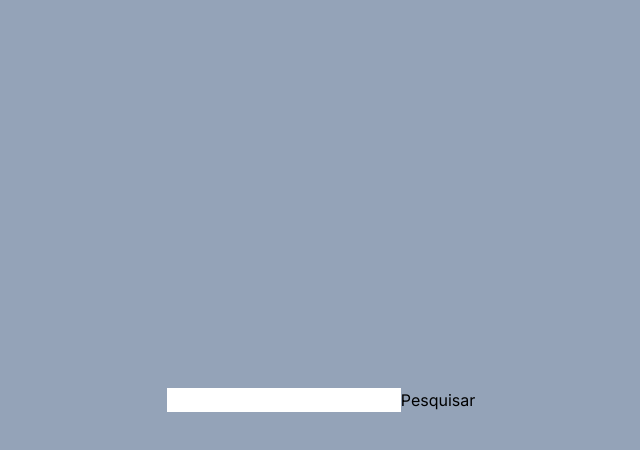
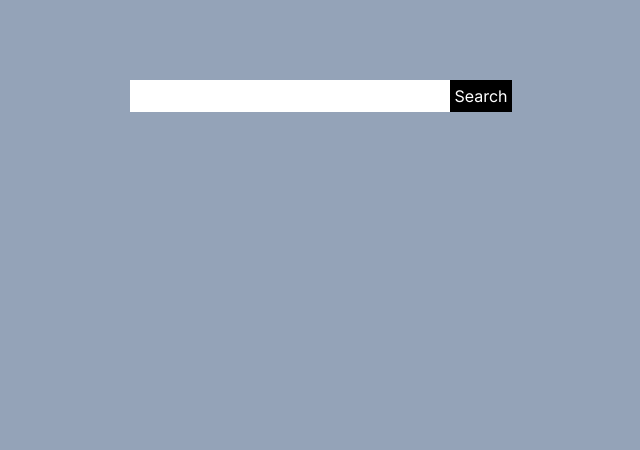
Before and after one commit to includeDaniel/ecommerce-search, a Next.js app: page / in a window 1280 px wide. Shown: the top 450 px of the page, without its empty margins (319-959 px from the left). Built offline with nearby package versions, Linux system fonts and the light colour scheme.

Commit message:
adding css

```diff
--- a/src/app/page.tsx
+++ b/src/app/page.tsx
@@ -5,7 +5,7 @@ import "../css/global.css";
 
 export default function Home() {
     return (
-        <div className="w-full flex items-center justify-center flex-col min-h-screen max-h-max bg-slate-400">
+        <div className="w-full flex items-center pt-20 flex-col min-h-screen max-h-max bg-slate-400">
             <Input />
         </div>
     );
--- a/src/components/Input.tsx
+++ b/src/components/Input.tsx
@@ -1,10 +1,8 @@
 export const Input = () => {
     return (
-        <>
-            <div>
-                <input type="textddd" />
-                <button>Pesquisar</button>
-            </div>
-        </>
+        <div>
+            <input type="text" className="w-80 h-8" />
+            <button className="bg-black text-white px-1 py-1">Search</button>
+        </div>
     );
 };
```
